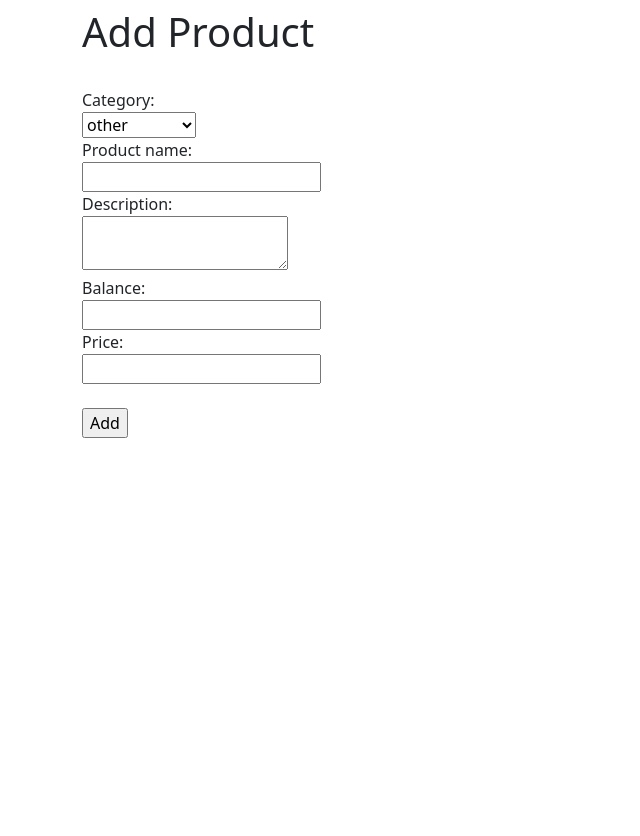
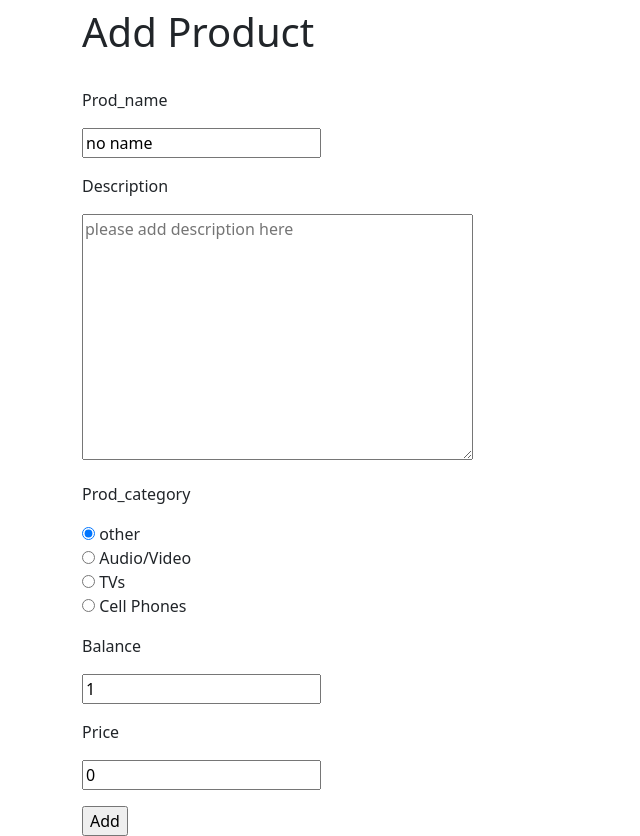
Before and after one commit to sakurakuba/labrab48, a Django app: page /add/ in a window 1280 px wide. Shown: the part 56-892 px from the top of the page, without its empty margins (0-640 px from the left). Before the commit the page ends 494 px from the top, so only its background shows below. Run offline with Django 4.2, Linux system fonts and the light colour scheme.

Commit message:
refactored all current views to use generic classes. added pagination and search functionality

```diff
--- a/djangoProject48/urls.py
+++ b/djangoProject48/urls.py
@@ -16,13 +16,14 @@ Including another URLconf
 from django.contrib import admin
 from django.urls import path
 
-from store.views import index_view, product_view, product_add, product_update, product_delete
+#from store.views import index_view, product_view, product_add, product_update, product_delete
+from store.views import IndexView, ProductCreate, ProductView, ProductUpdate, ProductDelete
 
 urlpatterns = [
     path('admin/', admin.site.urls),
-    path('', index_view, name='index'),
-    path('add/', product_add, name="product_add"),
-    path('product/<int:pk>', product_view, name="product_view"),
-    path('product/<int:pk>/update', product_update, name="product_update"),
-    path('product/<int:pk>/delete', product_delete, name="product_delete"),
+    path('', IndexView.as_view(), name='index'),
+    path('add/', ProductCreate.as_view(), name="product_add"),
+    path('product/<int:pk>', ProductView.as_view(), name="product_view"),
+    path('product/<int:pk>/update', ProductUpdate.as_view(), name="product_update"),
+    path('product/<int:pk>/delete', ProductDelete.as_view(), name="product_delete"),
 ]
--- /dev/null
+++ b/store/forms.py
@@ -0,0 +1,31 @@
+from django import forms
+from django.core.exceptions import ValidationError
+from django.forms import widgets
+
+from .models import Product
+
+
+class ProductForm(forms.ModelForm):
+    class Meta:
+        model = Product
+        fields = ["prod_name", "description", "prod_category", "balance", "price"]
+        widgets = {
+            "prod_category": widgets.RadioSelect,
+            "description": widgets.Textarea(attrs={"placeholder": "please add description here"})
+        }
+
+    def balance_check(self):
+        balance = self.cleaned_data.get('balance')
+        if int(balance) < 0:
+            raise ValidationError("Quantity cannot be 0 when adding new product")
+        return balance
+
+    def price_check(self):
+        price = self.cleaned_data.get('price')
+        if int(price) < 0:
+            raise ValidationError("Price cannot be negative")
+        return price
+
+
+class SearchForm(forms.Form):
+    search = forms.CharField(max_length=50, required=False, label='Search')
--- a/store/models.py
+++ b/store/models.py
@@ -2,6 +2,8 @@ from django.core.validators import MinValueValidator, MaxValueValidator
 from django.db import models
 
 # Create your models here.
+from django.urls import reverse
+
 CATEGORY_CHOICES = [('other', 'other'), ('Audio/Video', 'Audio/Video'), ('TVs', 'TVs'), ('Cell Phones', 'Cell Phones')]
 
 
@@ -9,10 +11,13 @@ class Product(models.Model):
     prod_name = models.CharField(max_length=100, null=False, blank=False, verbose_name='prod_name', default='no name')
     description = models.CharField(max_length=2000, verbose_name='description')
     prod_category = models.CharField(max_length=20, null=False, blank=False, choices=CATEGORY_CHOICES, verbose_name='prod_category', default=CATEGORY_CHOICES[0][1])
-    balance = models.IntegerField(validators=[MinValueValidator(0)], default=0, verbose_name='balance')
-    price = models.DecimalField(max_digits=7, decimal_places=2, default=0, verbose_name='price')
+    balance = models.IntegerField(validators=[MinValueValidator(1)], default=1, verbose_name='balance')
+    price = models.DecimalField(validators=[MinValueValidator(0)], max_digits=7, decimal_places=2, default=0, verbose_name='price')
     created_at = models.DateTimeField(auto_now_add=True, verbose_name='Время создания')
     updated_at = models.DateTimeField(auto_now=True, verbose_name='Время изменения')
 
     def __str__(self):
         return f"{self.id}. {self.prod_name}: price {self.price},  category - {self.prod_category}, balance - {self.balance}"
+
+    def get_absolute_url(self):
+        return reverse('product_view', kwargs={"pk": self.pk})
--- a/store/views.py
+++ b/store/views.py
@@ -1,51 +1,117 @@
 from django.core.validators import MinValueValidator
+from django.db.models import Q
 from django.shortcuts import render, get_object_or_404, redirect
 
 # Create your views here.
+from django.urls import reverse, reverse_lazy
+from django.utils.http import urlencode
+from django.views.generic import ListView, DetailView, CreateView, UpdateView, DeleteView
+
+from store.forms import SearchForm, ProductForm
 from store.models import Product, CATEGORY_CHOICES
 
 
-def index_view(request):
-    product = Product.objects.order_by('prod_category', 'prod_name')
-    return render(request, 'index.html', {"product": product})
+# def index_view(request):
+#     product = Product.objects.order_by('prod_category', 'prod_name')
+#     return render(request, 'index.html', {"product": product})
+#
+#
+# def product_view(request, pk):
+#     product = get_object_or_404(Product, pk=pk)
+#     return render(request, 'product.html', {"product": product})
+#
+#
+# def product_add(request):
+#     if request.method == 'GET':
+#         return render(request, 'add.html', {'categories': CATEGORY_CHOICES})
+#     else:
+#         prod_name = request.POST.get('prod_name')
+#         description = request.POST.get('description')
+#         prod_category = request.POST.get('prod_category')
+#         balance = request.POST.get('balance')
+#         price = request.POST.get('price')
+#         new_product = Product.objects.create(prod_name=prod_name, description=description, prod_category=prod_category, balance=balance, price=price)
+#         return redirect('product_view', pk=new_product.pk)
+#
+#
+# def product_update(request, pk):
+#     product = get_object_or_404(Product, pk=pk)
+#     if request.method == 'GET':
+#         return render(request, 'update.html', {'product': product, 'categories': CATEGORY_CHOICES})
+#     else:
+#         product.prod_name = request.POST.get('prod_name')
+#         product.description = request.POST.get('description')
+#         product.prod_category = request.POST.get('prod_category')
+#         product.balance = request.POST.get('balance')
+#         product.price = request.POST.get('price')
+#         product.save()
+#         return redirect('product_view', pk=product.pk)
+#
+#
+# def product_delete(request, pk):
+#     product = get_object_or_404(Product, pk=pk)
+#     if request.method == 'GET':
+#         return render(request, 'delete.html', {'product': product})
+#     else:
+#         product.delete()
+#         return redirect('index')
+#
+
+class IndexView(ListView):
+    model = Product
+    template_name = "index.html"
+    context_object_name = "product"
+    ordering = ["-created_at"]
+    paginate_by = 5
+
+    def get(self, request, *args, **kwargs):
+        self.form = self.get_search_form()
+        self.search_value = self.get_search_value()
+        return super().get(request, *args, **kwargs)
+
+    def get_queryset(self):
+        if self.search_value:
+            return Product.objects.filter(Q(prod_name__contains=self.search_value) | Q(description__contains=self.search_value))
+        return Product.objects.order_by("-created_at")
+
+    def get_context_data(self, *, object_list=None, **kwargs):
+        context = super().get_context_data(object_list=object_list, **kwargs)
+        context['form'] = self.form
+        if self.search_value:
+            val = urlencode({'search': self.search_value})
+            context['query'] = val
+            context['search'] = self.search_value
+        return context
+
+    def get_search_form(self):
+        return SearchForm(self.request.GET)
+
+    def get_search_value(self):
+        if self.form.is_valid():
+            return self.form.cleaned_data.get("search")
 
 
-def product_view(request, pk):
-    product = get_object_or_404(Product, pk=pk)
-    return render(request, 'product.html', {"product": product})
+class ProductView(DetailView):
+    template_name = 'product.html'
+    model = Product
+
+    def get_context_data(self, **kwargs):
+        context = super(ProductView, self).get_context_data(**kwargs)
+        return context
 
 
-def product_add(request):
-    if request.method == 'GET':
-        return render(request, 'add.html', {'categories': CATEGORY_CHOICES})
-    else:
-        prod_name = request.POST.get('prod_name')
-        description = request.POST.get('description')
-        prod_category = request.POST.get('prod_category')
-        balance = request.POST.get('balance')
-        price = request.POST.get('price')
-        new_product = Product.objects.create(prod_name=prod_name, description=description, prod_category=prod_category, balance=balance, price=price)
-        return redirect('product_view', pk=new_product.pk)
+class ProductCreate(CreateView):
+    template_name = 'add.html'
+    form_class = ProductForm
 
 
-def product_update(request, pk):
-    product = get_object_or_404(Product, pk=pk)
-    if request.method == 'GET':
-        return render(request, 'update.html', {'product': product, 'categories': CATEGORY_CHOICES})
-    else:
-        product.prod_name = request.POST.get('prod_name')
-        product.description = request.POST.get('description')
-        product.prod_category = request.POST.get('prod_category')
-        product.balance = request.POST.get('balance')
-        product.price = request.POST.get('price')
-        product.save()
-        return redirect('product_view', pk=product.pk)
+class ProductUpdate(UpdateView):
+        template_name = 'update.html'
+        form_class = ProductForm
+        model = Product
 
 
-def product_delete(request, pk):
-    product = get_object_or_404(Product, pk=pk)
-    if request.method == 'GET':
-        return render(request, 'delete.html', {'product': product})
-    else:
-        product.delete()
-        return redirect('index')
+class ProductDelete(DeleteView):
+    model = Product
+    template_name = "delete.html"
+    success_url = reverse_lazy("index")
--- a/templates/partial/form.html
+++ b/templates/partial/form.html
@@ -1,17 +1,13 @@
 {% csrf_token %}
-    <label>Category:</label><br/>
-    <select name = 'prod_category'>
-    {% for val, cat in categories %}
-       <option value="{{ val }}">{{ cat }}</option>
-    {% endfor %}
-        </select>
-    <br/>
-    <label>Product name:</label><br/>
-    <input type="text" name="prod_name" value="{{ product.prod_name }}"/><br/>
-    <label>Description:</label><br/>
-    <textarea name="description">{{ product.description }}</textarea><br/>
-    <label>Balance:</label><br/>
-    <input type="number" min="0" name="balance" value="{{ product.balance }}"/><br/>
-    <label>Price:</label><br/>
-    <input type="number" min="0.00" name="price" value="{{ product.price }}"/><br/>
-    <br/>
+
+{% for error in form.non_field_errors %}
+   <p class="form-error">{{ error }}</p>
+{% endfor %}
+
+{% for field in form %}
+   <p><label for="{{ field.id_for_label }}">{{ field.label }}</label></p>
+   {% for error in field.errors %}
+       <p class="form-error">{{ error }}</p>
+   {% endfor %}
+   <p>{{ field }}</p>
+{% endfor %}
```
Also changed, not shown: store/templatetags/request_replace_page.py (added, +9 -0 lines), templates/index.html (+7 -0 lines), templates/partial/pagination.html (added, +46 -0 lines), templates/partial/search.html (added, +8 -0 lines), store/migrations/0004_alter_product_balance.py (added), store/migrations/0005_alter_product_price.py (added), store/templatetags/__init__.py (added).
